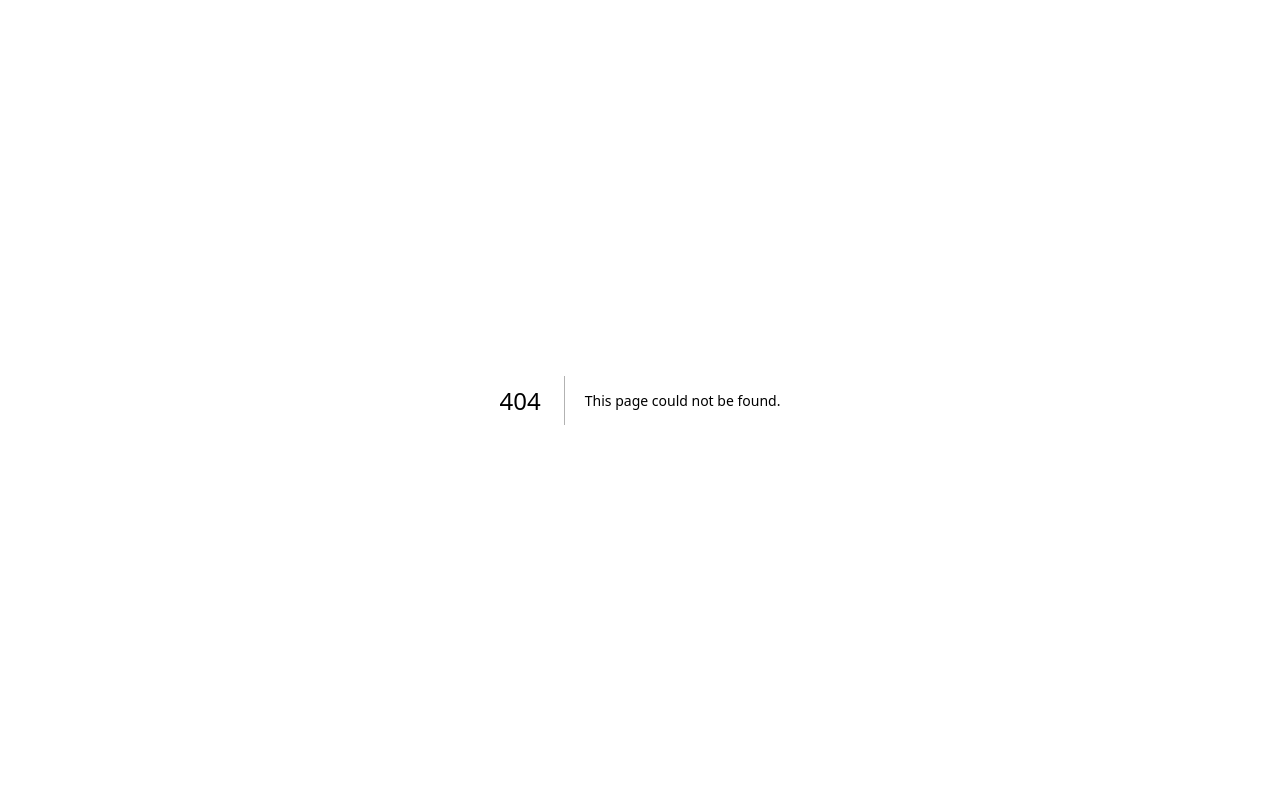
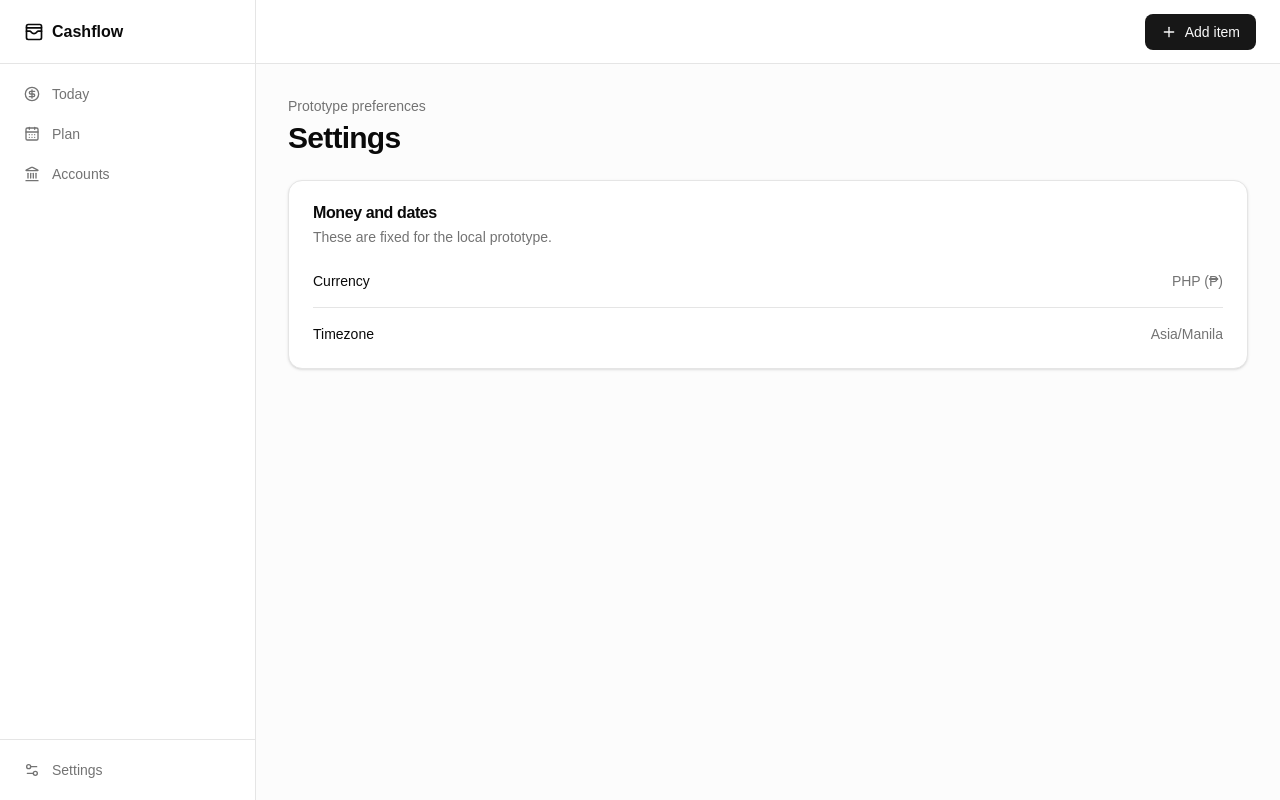
Before and after one commit to stanxaf/cashflow, a Next.js app: page /settings in a window 1280 px wide. Before the commit this address had no page. Built offline with nearby package versions, Linux system fonts and the light colour scheme.

Commit message:
Add prototype Settings route

```diff
--- /dev/null
+++ b/src/app/(app)/settings/page.tsx
@@ -0,0 +1,16 @@
+import { Card, CardContent, CardDescription, CardHeader, CardTitle } from "@/components/ui/card";
+
+export default function SettingsPage() {
+  return (
+    <div className="space-y-6">
+      <div><p className="text-sm text-muted-foreground">Prototype preferences</p><h1 className="mt-1 text-2xl font-semibold tracking-tight sm:text-3xl">Settings</h1></div>
+      <Card>
+        <CardHeader><CardTitle>Money and dates</CardTitle><CardDescription>These are fixed for the local prototype.</CardDescription></CardHeader>
+        <CardContent className="divide-y">
+          <div className="flex items-center justify-between py-4 first:pt-0"><span className="text-sm font-medium">Currency</span><span className="text-sm text-muted-foreground">PHP (₱)</span></div>
+          <div className="flex items-center justify-between pt-4"><span className="text-sm font-medium">Timezone</span><span className="text-sm text-muted-foreground">Asia/Manila</span></div>
+        </CardContent>
+      </Card>
+    </div>
+  );
+}
```
